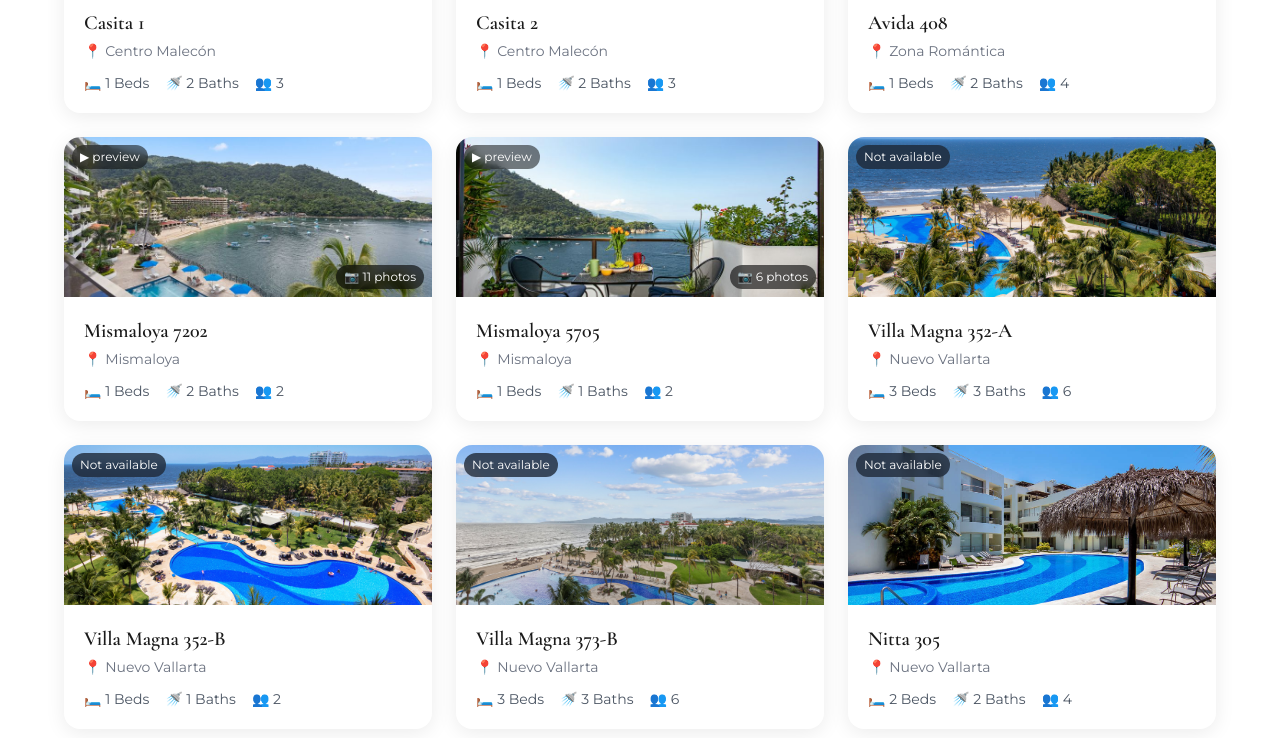
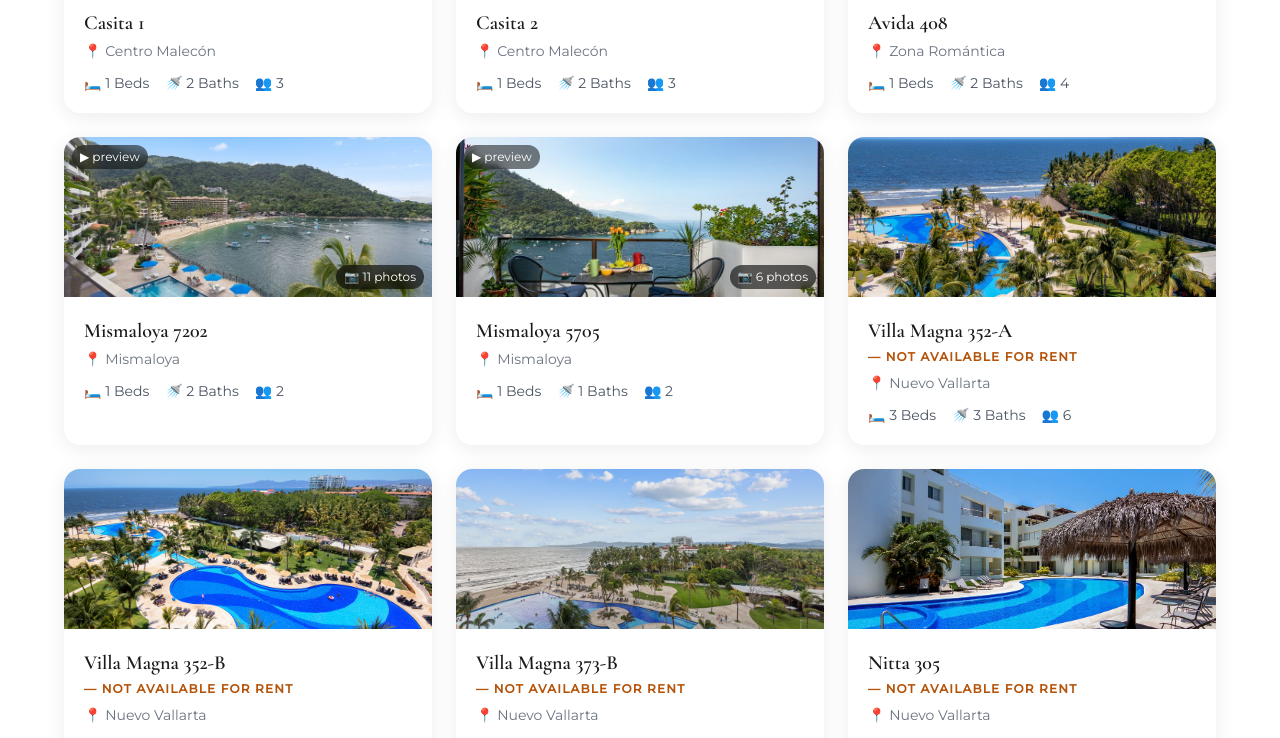
Before and after one commit to Pvrolomx/castle-checkin, a Next.js app: page / in a window 1280 px wide. Shown: the part 1820-2558 px from the top of the page. Built offline with nearby package versions, Linux system fonts and the light colour scheme.

Commit message:
feat: nota Not available trilingüe bajo nombre propiedad

```diff
--- a/app/page.js
+++ b/app/page.js
@@ -390,11 +390,6 @@ function PropertyCard({ prop, index, t, lang, onOpenGallery }) {
             />
           )}
           {/* Badges */}
-          {prop.unavailable && (
-            <div className="absolute top-2 left-2 bg-gray-800/80 text-white text-xs px-2 py-1 rounded-full backdrop-blur-sm z-10">
-              {lang === 'es' ? 'No disponible' : lang === 'fr' ? 'Non disponible' : 'Not available'}
-            </div>
-          )}
           {videoSrc && !prop.unavailable && (
             <div
               className="absolute top-2 left-2 bg-black/50 text-white text-xs px-2 py-1 rounded-full backdrop-blur-sm z-10 flex items-center gap-1"
@@ -414,6 +409,11 @@ function PropertyCard({ prop, index, t, lang, onOpenGallery }) {
       )}
       <div className="p-5">
         <h3 className="text-xl font-semibold mb-1" style={{ fontFamily: 'Cormorant Garamond, serif' }}>{prop.name}</h3>
+        {prop.unavailable && (
+          <p className="text-xs font-semibold uppercase tracking-widest mb-2" style={{ color: '#b45309', letterSpacing: '0.1em' }}>
+            {lang === 'es' ? '— No disponible para renta' : lang === 'fr' ? '— Non disponible à la location' : '— Not available for rent'}
+          </p>
+        )}
         <p className="text-gray-500 text-sm mb-3">📍 {prop.location}</p>
         <div className="flex gap-4 text-sm text-gray-600">
           <span>🛏️ {prop.beds} {t.beds}</span>
```
